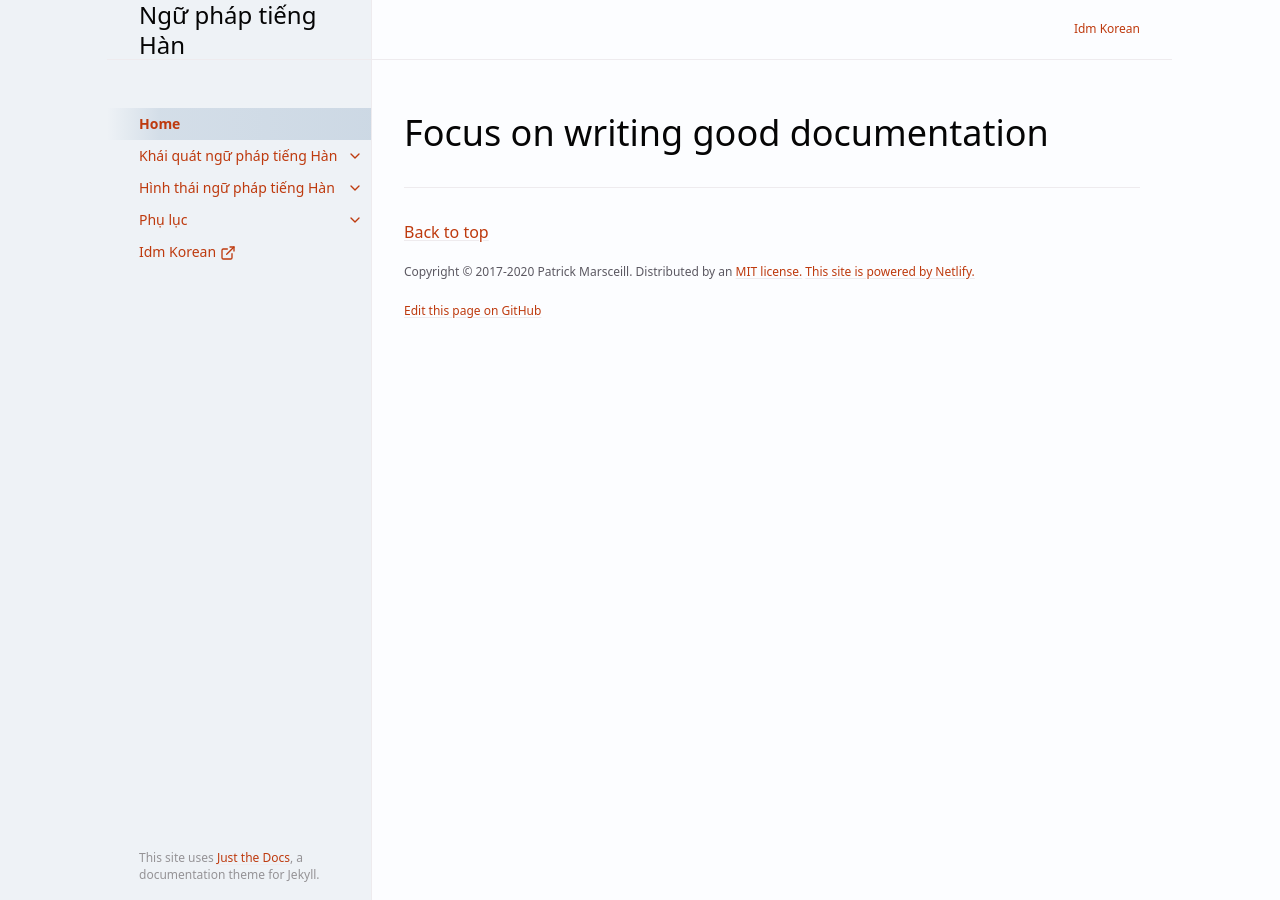
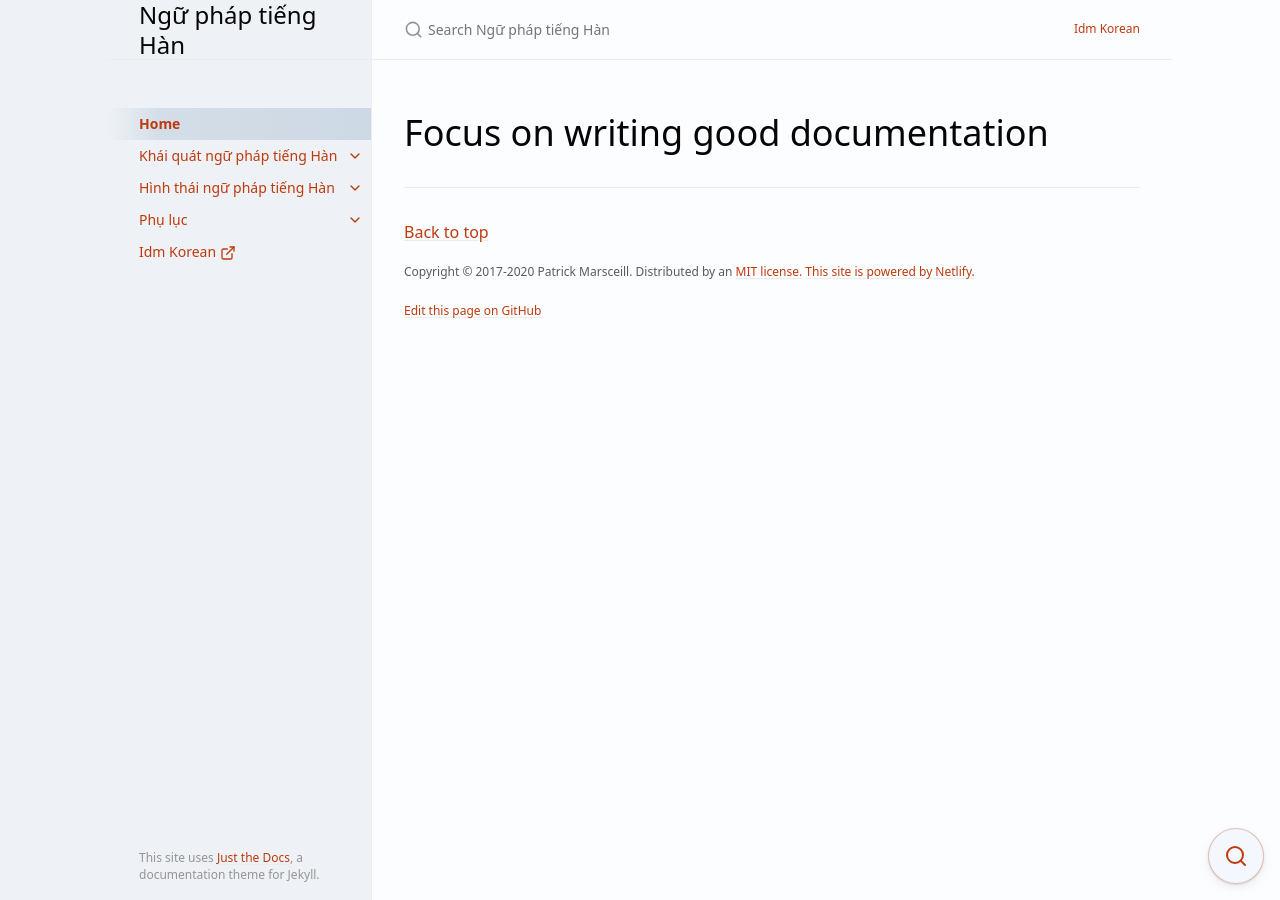
Before and after one commit to idmkorean/ngu-phap-tieng-han, a Jekyll site: the page built from index.md, in a window 1280 px wide. Built offline with Jekyll 4.4.1, drawn with Linux system fonts in a browser that asks for light colours; cached includes are drawn as plain includes.

Commit message:
Update _config.yml

```diff
--- a/_config.yml
+++ b/_config.yml
@@ -54,7 +54,7 @@ exclude:
 
 # Enable or disable the site search
 # Supports true (default) or false
-search_enabled: false
+search_enabled: true
 search:
   # Split pages into sections that can be searched individually
   # Supports 1 - 6, default: 2
@@ -74,10 +74,10 @@ search:
   tokenizer_separator: /[\s/]+/
   # Display the relative url in search results
   # Supports true (default) or false
-  rel_url: true
+  rel_url: false
   # Enable or disable the search button that appears in the bottom right corner of every page
   # Supports true or false (default)
-  button: false
+  button: true
 
 # For copy button on code
 enable_copy_code_button: true
```
